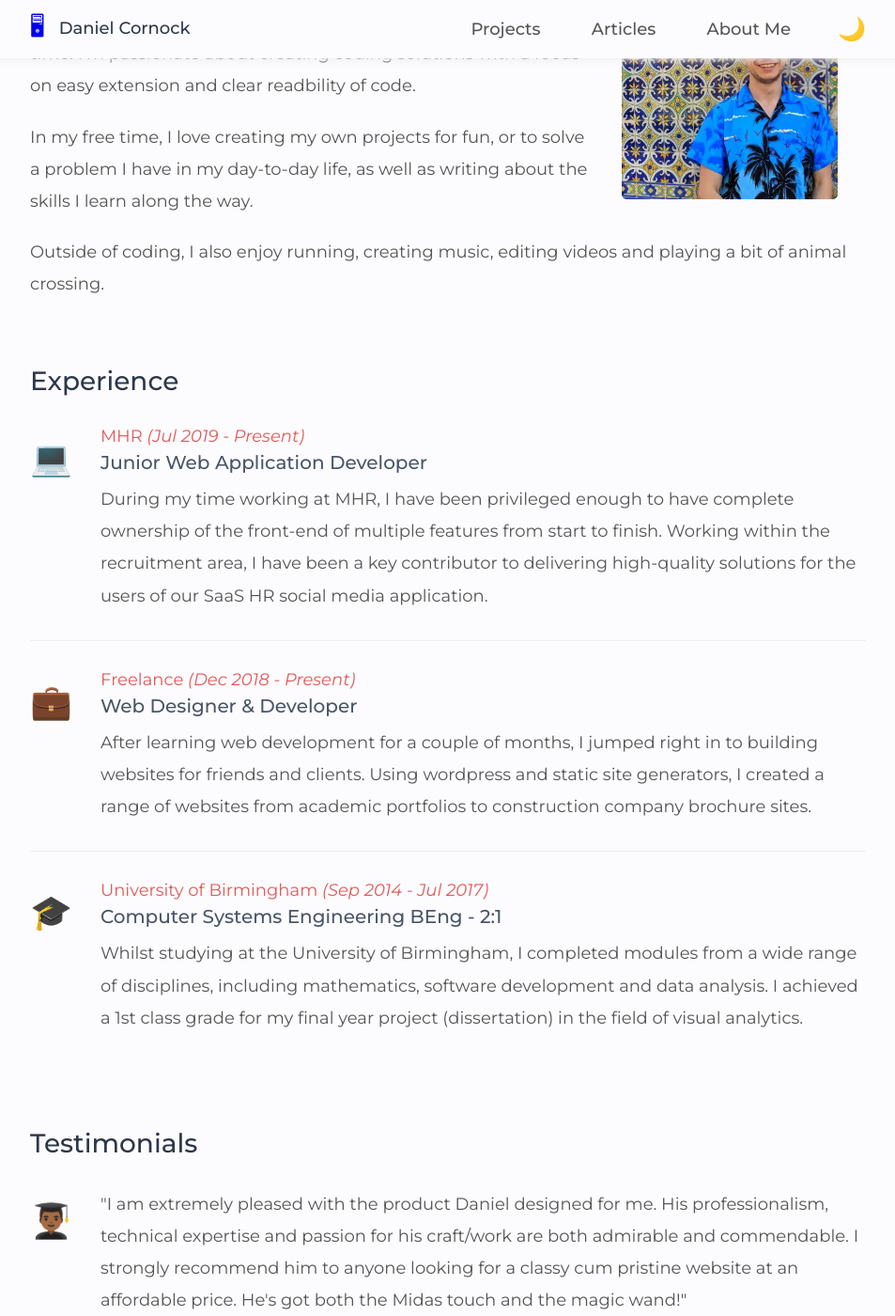
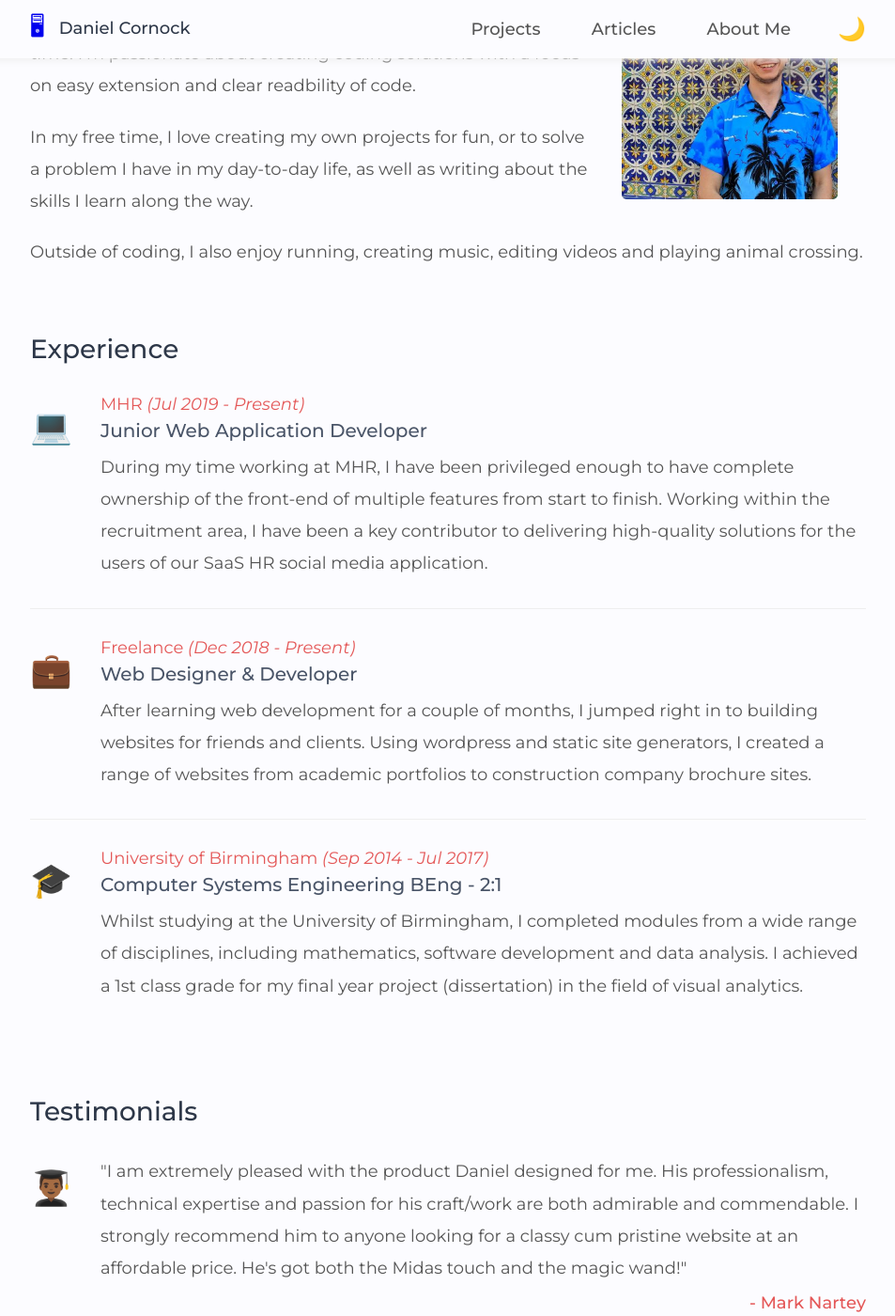
Before and after one commit to danielcornock/danielcornock.co.uk, a Jekyll site: the page built from _pages/about.md, in a window 1280 px wide and 1400 px high, scrolled down 291 px. Shown: the whole window at 94% size, without its empty margins (163-1116 px from the left). Built offline with Jekyll 4.4.1, drawn with Linux system fonts in a browser that asks for light colours; nearby versions of some CDN libraries.

Commit message:
reduce hero padding and amend about text

```diff
--- a/_includes/home/hero/_hero.scss
+++ b/_includes/home/hero/_hero.scss
@@ -10,7 +10,7 @@
   &-container {
     display: flex;
     align-items: center;
-    padding: 100px 0 160px;
+    padding: 60px 0 120px;
 
     @include media($tablet) {
       flex-direction: column;
--- a/_pages/about.md
+++ b/_pages/about.md
@@ -11,4 +11,4 @@ I work professionally as a front end web application developer, however I've wor
 
 In my free time, I love creating my own projects for fun, or to solve a problem I have in my day-to-day life, as well as writing about the skills I learn along the way.
 
-Outside of coding, I also enjoy running, creating music, editing videos and playing a bit of animal crossing.
+Outside of coding, I also enjoy running, creating music, editing videos and playing animal crossing.
```
